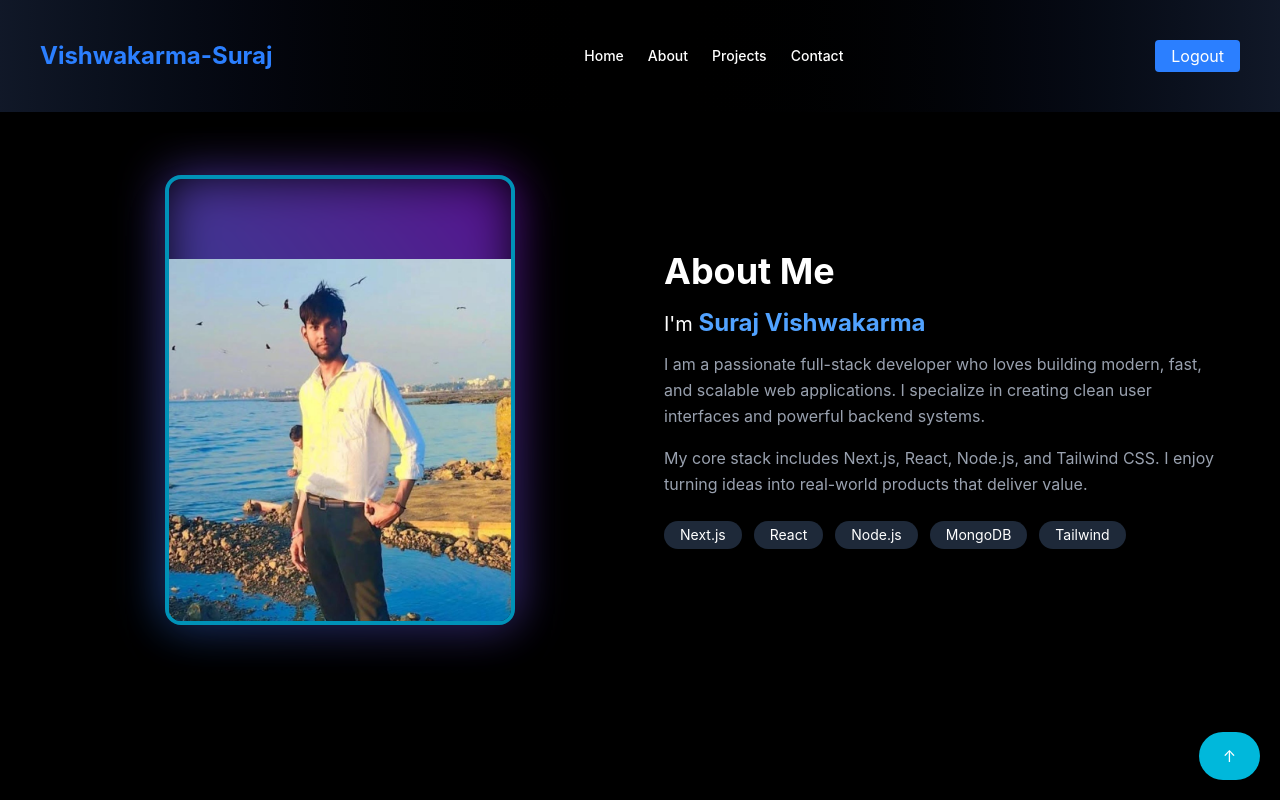
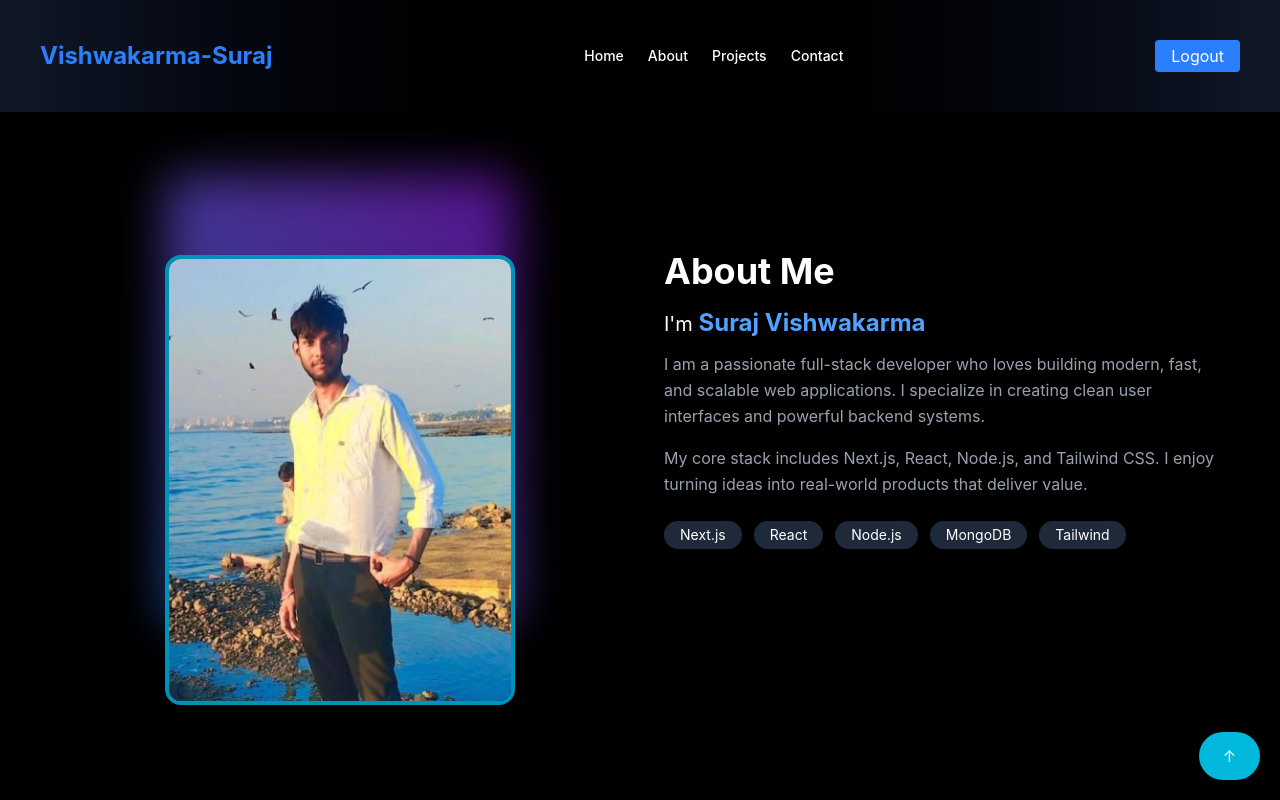
Before and after one commit to Vishwakarmasuraj333/next-portfolio, a Next.js app: page /about in a window 1280 px wide. Shown: the top 800 px of the page. Built offline with nearby package versions, Linux system fonts and the light colour scheme.

Commit message:
Change image padding to margin in page.tsx

```diff
--- a/app/about/page.tsx
+++ b/app/about/page.tsx
@@ -24,7 +24,7 @@ export default function About() {
             <img
               src="/ss.jpeg"
               alt="profile"
-              className="relative w-full h-full object-cover rounded-2xl border-4 border-cyan-600 shadow-2xl hover:scale-105 transition duration-500 pt-20"
+              className="relative w-full h-full object-cover rounded-2xl border-4 border-cyan-600 shadow-2xl hover:scale-105 transition duration-500 mt-20"
             />
           </div>
         </motion.div>
```
